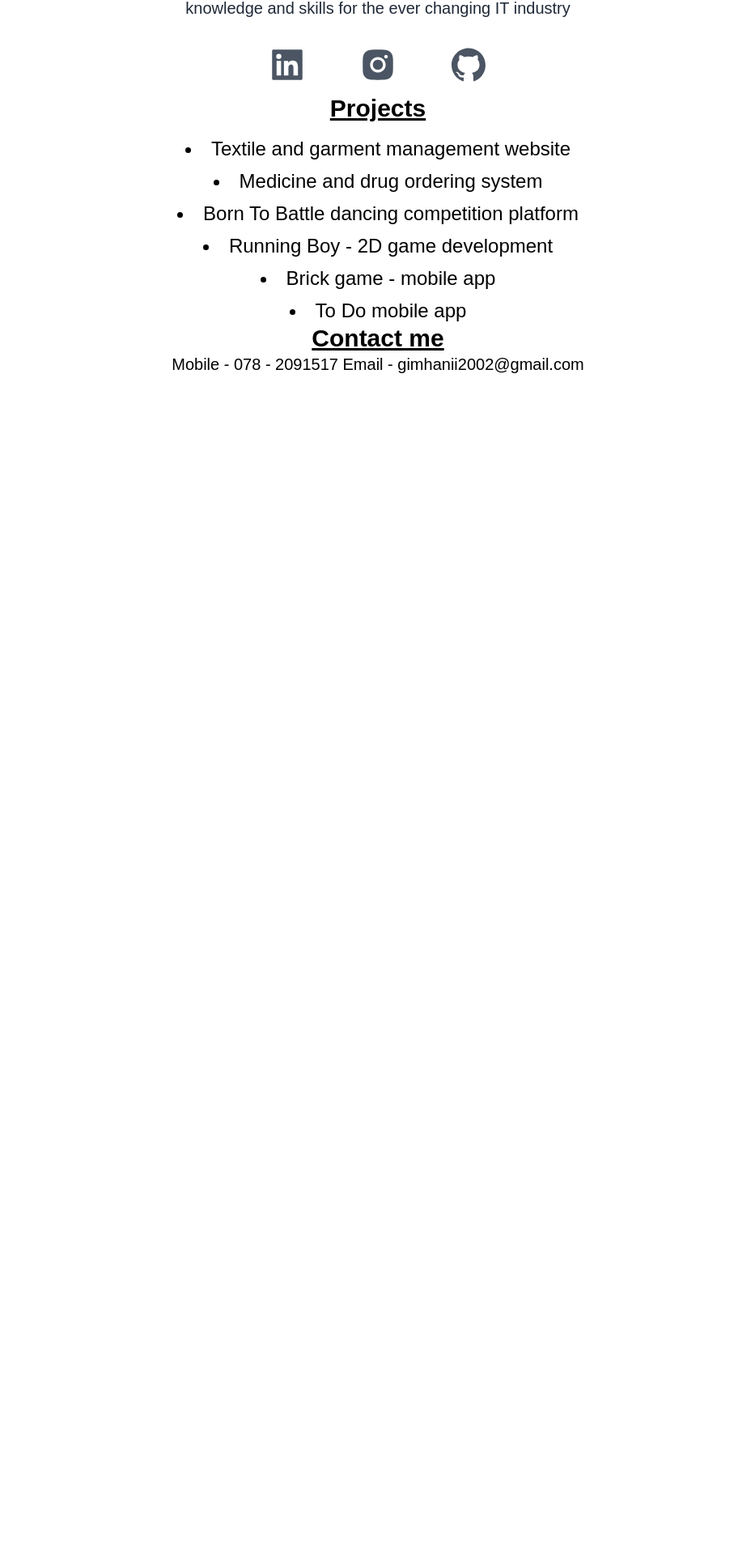
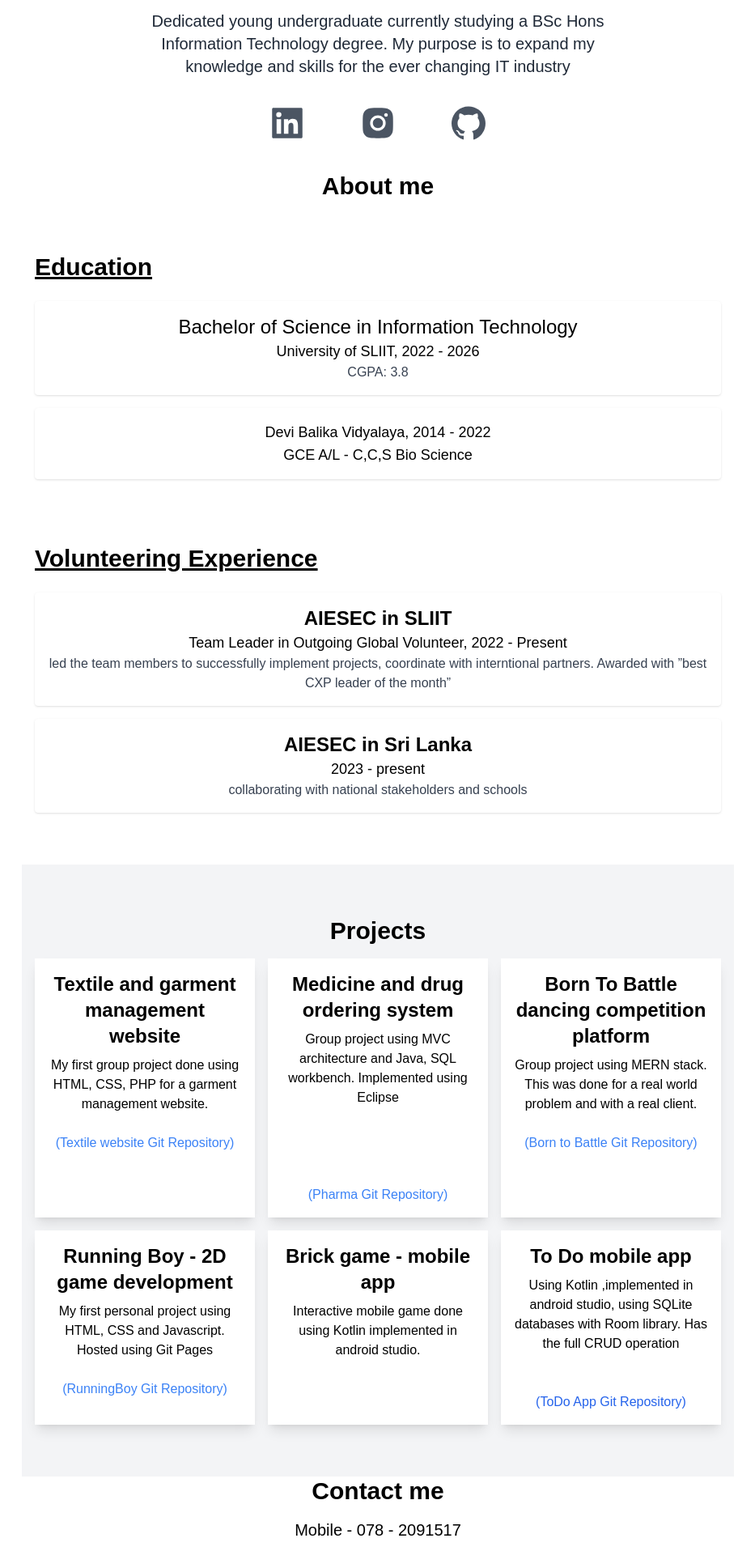
Before and after one commit to Kesh02/My-Portfolio, a Next.js app: page / in a window 1280 px wide. Shown: the part 868-2784 px from the top of the page at 81% size, without its empty margins (173-1106 px from the left). Before the commit the page ends 1372 px from the top, so only its background shows below. Built offline with nearby package versions, Linux system fonts and the light colour scheme.

Commit message:
Adding about me and projects

```diff
--- a/package.json
+++ b/package.json
@@ -15,7 +15,8 @@
     "next": "12.3.1",
     "react": "18.2.0",
     "react-dom": "18.2.0",
-    "react-icons": "^4.4.0"
+    "react-icons": "^4.4.0",
+    "react-scroll": "^1.9.0"
   },
   "devDependencies": {
     "autoprefixer": "^10.4.12",
--- a/pages/index.js
+++ b/pages/index.js
@@ -31,10 +31,19 @@ const downloadResume = () => {
         <meta name="description" content="Generated by create next app" />
         <link rel="icon" href="/favicon.ico" />
       </Head>
+
       <main className=" bg-white px-10 dark:bg-gray-900 md:px-20 lg:px-40">
         <section className="min-h-screen">
           <nav className="py-10 mb-12 flex justify-between dark:text-white">
-            <h1 className="font-burtons text-xl">DEVELOPED BY Gimhani</h1>
+            {/* <h1 className="font-burtons text-xl">DEVELOPED BY Gimhani</h1> */}
+            <nav>
+        <ul class="flex space-x-4">
+        <li><a href="#education" class="hover:underline">Education</a></li>
+        <li><a href="#volunteering" class="hover:underline">Volunteering</a></li>
+          <li><a href="#projects" class="hover:underline">Projects</a></li>
+          <li><a href="#contact" class="hover:underline">Contact</a></li>
+        </ul>
+      </nav>
             <ul className="flex items-center">
               <li>
                 <BsFillMoonStarsFill
@@ -53,11 +62,14 @@ const downloadResume = () => {
             </ul>
           </nav>
           <div className="text-center p-10 py-10">
-            <h2 className="text-5xl py-2 text-teal-600 font-medium dark:text-teal-400 md:text-6xl">
+          <h3 className="text-5xl py-2 text-blue-600 font-medium dark:text-teal-400 md:text-6xl">
+            Hello, I'm
+          </h3>
+            <h2 className="text-5xl py-2 text-blue-600 font-medium dark:text-teal-400 md:text-6xl">
               KANISHKA GIMHANI
             </h2>
             <h3 className="text-2xl py-2 dark:text-white md:text-3xl">
-              Developer and designer.
+              Software developer and designer
             </h3>
             <div className="mx-auto bg-gradient-to-b from-teal-500 rounded-full w-80 h-80 relative overflow-hidden mt-20 md:h-96 md:w-96">
               <Image src={deved} layout="fill" objectFit="cover" />
@@ -78,10 +90,53 @@ const downloadResume = () => {
               <AiFillGithub />
             </a>
             </div>
+<br/>
+            <h2 class="text-3xl font-bold mb-4 dark:text-white">About me</h2>
 
-<div  className="text-2xl dark:text-white-400">
-<h1 className="text-3xl font-semibold dark:text-white"><u>Projects</u></h1>
-              <ul className="list-disc list-inside mt-4 space-y-2 dark:text-white">
+            <section id="education" className="container mx-auto my-12 p-4">
+  <h1 className="text-left text-3xl font-semibold dark:text-white mb-6">
+    <u>Education</u>
+  </h1>
+  <div className="space-y-4">
+    <div className="p-4 bg-white dark:bg-gray-800 shadow rounded">
+      <h2 className="text-2xl dark:text-white">Bachelor of Science in Information Technology</h2>
+      <p className="text-lg dark:text-gray-300">University of SLIIT, 2022 - 2026</p>
+      <p className="text-gray-700 dark:text-gray-400">CGPA: 3.8</p>
+    </div>
+    <div className="p-4 bg-white dark:bg-gray-800 shadow rounded">
+
+      <p className="text-lg dark:text-gray-300">Devi Balika Vidyalaya, 2014 - 2022</p>
+      <p className="text-lg dark:text-gray-300">GCE A/L - C,C,S Bio Science</p>
+
+    </div>
+  </div>
+</section>
+
+<section id="volunteering" className="container mx-auto my-12 p-4">
+  <h1 className="text-left text-3xl font-semibold dark:text-white mb-6">
+    <u>Volunteering Experience</u>
+  </h1>
+  <div className="space-y-4">
+    <div className="p-4 bg-white dark:bg-gray-800 shadow rounded">
+      <h2 className="text-2xl font-bold dark:text-white">AIESEC in SLIIT</h2>
+      <p className="text-lg dark:text-gray-300">Team Leader in Outgoing Global Volunteer, 2022 - Present</p>
+      <p className="text-gray-700 dark:text-gray-400">led the team
+members to successfully implement projects, coordinate with interntional
+partners. Awarded with ”best CXP leader of the month”</p>
+    </div>
+    <div className="p-4 bg-white dark:bg-gray-800 shadow rounded">
+      <h2 className="text-2xl font-bold dark:text-white">AIESEC in Sri Lanka</h2>
+      <p className="text-lg dark:text-gray-300">2023 - present</p>
+      <p className="text-gray-700 dark:text-gray-400">collaborating with
+national stakeholders and schools</p>
+    </div>
+  </div>
+</section>
+
+
+{/* <div  className="text-2xl dark:text-white-400">
+<h1 className="text-3xl text-left font-semibold dark:text-white"><u>Projects</u></h1>
+              <ul className="text-left list-disc list-inside mt-4 space-y-2 dark:text-white">
                 <li>Textile and garment management website</li>
                 <li>Medicine and drug ordering system</li>
                 <li>Born To Battle dancing competition platform</li>
@@ -89,17 +144,73 @@ const downloadResume = () => {
                 <li>Brick game - mobile app</li>
                 <li>To Do mobile app</li>
               </ul>
-           </div>
+           </div> */}
 
-           <h1 className="text-3xl font-semibold dark:text-white"><u>Contact me</u></h1>
+           <section id="projects" class="bg-gray-100 py-12">
+      <div class="container mx-auto p-4">
+        <h2 class="text-3xl font-bold mb-4">Projects</h2>
+        <div class="grid grid-cols-1 md:grid-cols-2 lg:grid-cols-3 gap-4">
+        <div className="flex flex-col bg-white p-4 shadow-lg">
+            <h3 class="text-2xl font-bold mb-2">Textile and garment management website</h3>
+            <p>My first group project done using HTML, CSS, PHP for a garment management website.</p>
+            <br/><p className="text-blue-500"><a href="https://github.com/Kesh02/Textile-and-Garment-Website">(Textile website Git Repository)</a></p>
+          </div>
+          <div className="flex flex-col bg-white p-4 shadow-lg">
+            <h3 class="text-2xl font-bold mb-2">Medicine and drug ordering system</h3>
+            <p>Group project using MVC architecture and Java, SQL workbench. Implemented
+using Eclipse
+</p>
+<br/> <br/> <br/> <br/><p className="text-blue-500"><a href="https://github.com/Kesh02/Pharma">(Pharma Git Repository)</a></p>
+          </div>
+          <div className="flex flex-col bg-white p-4 shadow-lg">
+            <h3 class="text-2xl font-bold mb-2">Born To Battle dancing competition platform</h3>
+            <p>Group project using MERN stack. This was done for a real world problem and with
+            a real client.</p>
+            <br/><p className="text-blue-500"><a href="https://github.com/Kesh02/BornToBattle">(Born to Battle Git Repository)</a></p>
+          </div>
+          <div className="flex flex-col bg-white p-4 shadow-lg">
+            <h3 class="text-2xl font-bold mb-2">Running Boy - 2D game development</h3>
+            <p>My first personal project using HTML, CSS and Javascript.
+            Hosted using Git Pages</p>
+            <br/><p className="text-blue-500"><a href="https://github.com/Kesh02/RunningBoy">(RunningBoy Git Repository)</a></p>
+          </div>
+          <div class="bg-white p-4 shadow-lg">
+            <h3 class="text-2xl font-bold mb-2">Brick game - mobile app</h3>
+            <p>Interactive mobile game done using Kotlin implemented in android
+studio.
+</p>
 
-<div className="text-xl dark:text-white">
-Mobile - 078 - 2091517
-Email - gimhanii2002@gmail.com
+          </div>
+          <div class="bg-white p-4 shadow-lg">
+            <h3 class="text-2xl font-bold mb-2">To Do mobile app</h3>
+            <p>Using Kotlin ,implemented in android studio, using SQLite databases with
+Room library. Has the full CRUD operation
+</p>
+<br/><br/><p className="text-blue-600"><a href="https://github.com/Kesh02/MyToDoApp">(ToDo App Git Repository)</a></p>
+          </div>
+        </div>
+      </div>
+    </section>
+
+
+
+    <h1 className="text-center text-3xl font-semibold dark:text-white">
+ Contact me
+</h1>
+
+<div className="text-xl dark:text-white mt-4 space-y-2">
+  <div>Mobile - 078 - 2091517</div>
+  <div>Email - gimhanii2002@gmail.com</div>
 </div>
+
+
+
           </div>
         </section>
 
+        <footer class="bg-blue-800 text-white p-4 text-center">
+      <p>&copy; 2024 My Portfolio. All rights reserved.</p>
+    </footer>
 
       </main>
     </div>
```
Also changed, not shown: 1 other file (tests, documents, lock files or other folders).
